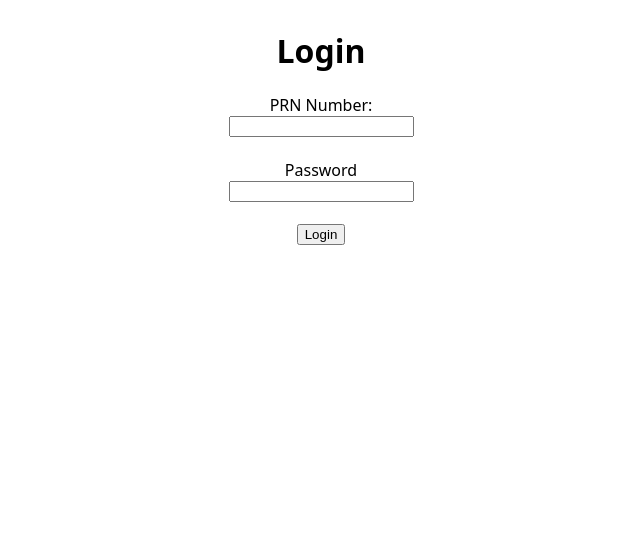
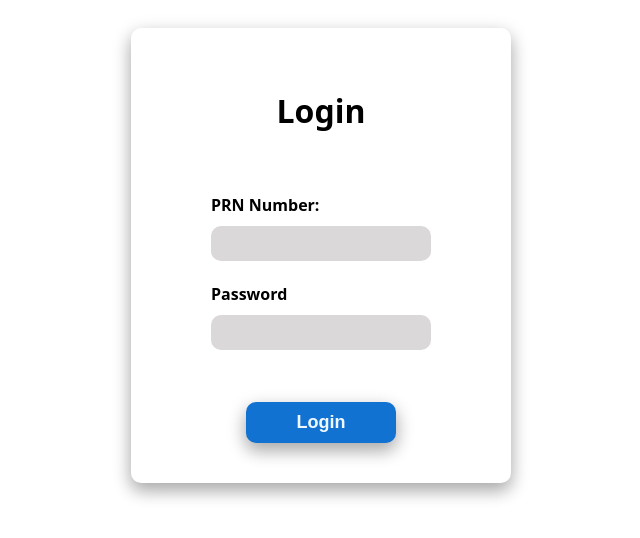
Before and after one commit to Kaustubh01/Internship, a Flask app: page /login in a window 1280 px wide. Shown: the top 538 px of the page, without its empty margins (319-959 px from the left). Run offline with Flask 3, Linux system fonts and the light colour scheme.

Commit message:
Styling for Login and Register added

```diff
--- /dev/null
+++ b/static/login.css
@@ -0,0 +1,72 @@
+form {
+    font-family: system-ui, -apple-system, BlinkMacSystemFont, "Segoe UI",
+        Roboto, Oxygen, Ubuntu, Cantarell, "Open Sans", "Helvetica Neue",
+        sans-serif;
+    display: flex;
+    flex-direction: column;
+    align-items: center;
+    justify-content: center;
+    margin-top: 20px;
+    box-shadow: 0 8px 16px 0 rgba(0, 0, 0, 0.2),
+        0 6px 20px 0 rgba(0, 0, 0, 0.19);
+    width: 300px;
+    padding: 40px;
+    border-radius: 10px;
+
+}
+
+.content {
+    display: flex;
+    flex-direction: column;
+    align-items: center;
+    justify-content: center;
+}
+
+.fillups {
+    display: flex;
+    flex-direction: column;
+}
+
+#fillup1 {
+    margin-top: 40px;
+}
+
+.inputs {
+    margin-top: 10px;
+    width: 200px;
+    padding: 10px;
+    background-color: rgb(218, 216, 216);
+    border: 0px;
+    border-radius: 10px;
+    cursor: pointer;
+}
+
+.button {
+    margin-top: 30px;
+    width: 150px;
+    padding: 10px;
+    border: 0px;
+    border-radius: 10px;
+    font-weight: bold;
+    font-size: large;
+    background-color: rgb(17, 114, 210);
+    color: aliceblue;
+    border: 0px;
+    cursor: pointer;
+    box-shadow: 0 8px 16px 0 rgba(0, 0, 0, 0.2),
+        0 6px 20px 0 rgba(0, 0, 0, 0.19);
+}
+
+.button:hover {
+    background-color: rgb(0, 92, 184);
+}
+
+label {
+    font-weight: bold;
+}
+
+@media screen and (max-width: 375px) {
+    form{
+        width: fit-content;
+    }
+}
--- a/templates/login.html
+++ b/templates/login.html
@@ -1,30 +1,28 @@
 <!DOCTYPE html>
 <html lang="en">
   <head>
-    <meta charset="UTF-8">
-    <meta name="viewport" content="width=device-width, initial-scale=1.0">
+    <meta charset="UTF-8" />
+    <meta name="viewport" content="width=device-width, initial-scale=1.0" />
+    <link rel="stylesheet" href="{{ url_for('static', filename='login.css') }}">
     <title>Login</title>
-    <style>
-        form{
-            font-family: system-ui, -apple-system, BlinkMacSystemFont, 'Segoe UI', Roboto, Oxygen, Ubuntu, Cantarell, 'Open Sans', 'Helvetica Neue', sans-serif;
-            display: flex;
-            flex-direction: column;
-            align-items: center;
-            justify-content: center;
-        }
-    </style>
+
   </head>
   <body>
-
+    <div class="content">
       <form action="{{ url_for('login') }}" method="post">
         <h1>Login</h1>
+        <div class="fillups" id="fillup1">
           <label for="">PRN Number: </label>
-        <input type="number" name="prn">
-        <br>
+          <input type="number" name="prn" class="inputs" />
+        </div>
+        <br />
+        <div class="fillups">
           <label for="">Password</label>
-        <input type="password" name="password">
-        <br>
-        <input type="submit" value="Login">
+          <input type="password" name="password" class="inputs" />
+        </div>
+        <br />
+        <input type="submit" value="Login" class="button" />
       </form>
+    </div>
   </body>
 </html>
```
Also changed, not shown: static/index.css (added, +34 -0 lines), static/register.css (added, +48 -0 lines), templates/index.html (+6 -4 lines), templates/register.html (+6 -2 lines). Lines whose indentation alone changed are shown as unchanged.
